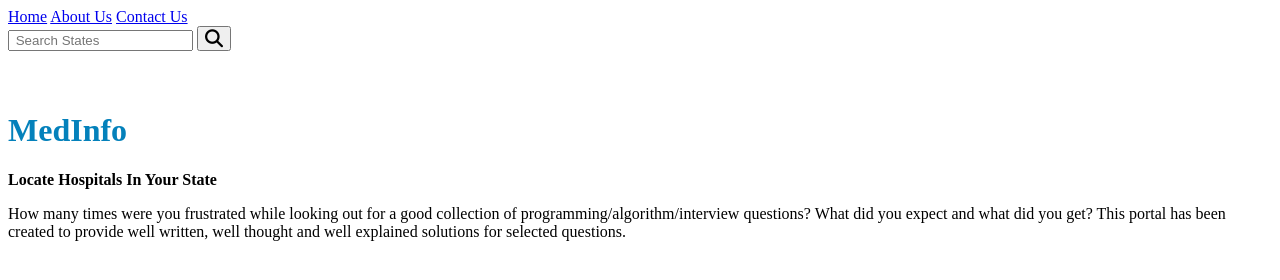
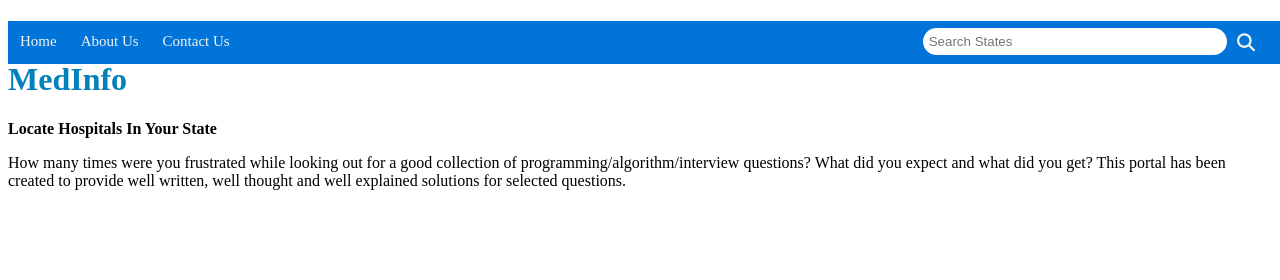
Before and after one commit to gayle24/phase-1-final-project, a website: page index.html in a window 1280 px wide. Drawn offline with Linux system fonts and the light colour scheme; no server answers.

Commit message:
styling the search bar

```diff
--- a/style.css
+++ b/style.css
@@ -1 +1,53 @@
 @import url('https://cdnjs.cloudflare.com/ajax/libs/font-awesome/6.2.0/css/all.css');
+
+/* styling navlist */
+#navlist {
+    background-color: #0074D9;
+    position: absolute;
+    width: 100%;
+}
+
+/* styling navlist anchor element */
+#navlist a {
+    float:left;
+    display: block;
+    color: #f2f2f2;
+    text-align: center;
+    padding: 12px;
+    text-decoration: none;
+    font-size: 15px;
+}
+
+.navlist-right{
+    float:right;
+}
+
+/* hover effect of navlist anchor element */
+#navlist a:hover {
+    background-color: #ddd;
+    color: black;
+}
+
+/* styling search bar */
+.search input[type=text]{
+    width:300px;
+    height:25px;
+    border-radius:25px;
+    border: none;
+}
+
+.search{
+    float:right;
+    margin:7px;
+}
+
+.search button{
+    background-color: #0074D9;
+    color: #f2f2f2;
+    float: right;
+    padding: 5px 10px;
+    margin-right: 16px;
+    font-size: 12px;
+    border: none;
+    cursor: pointer;
+}
```
